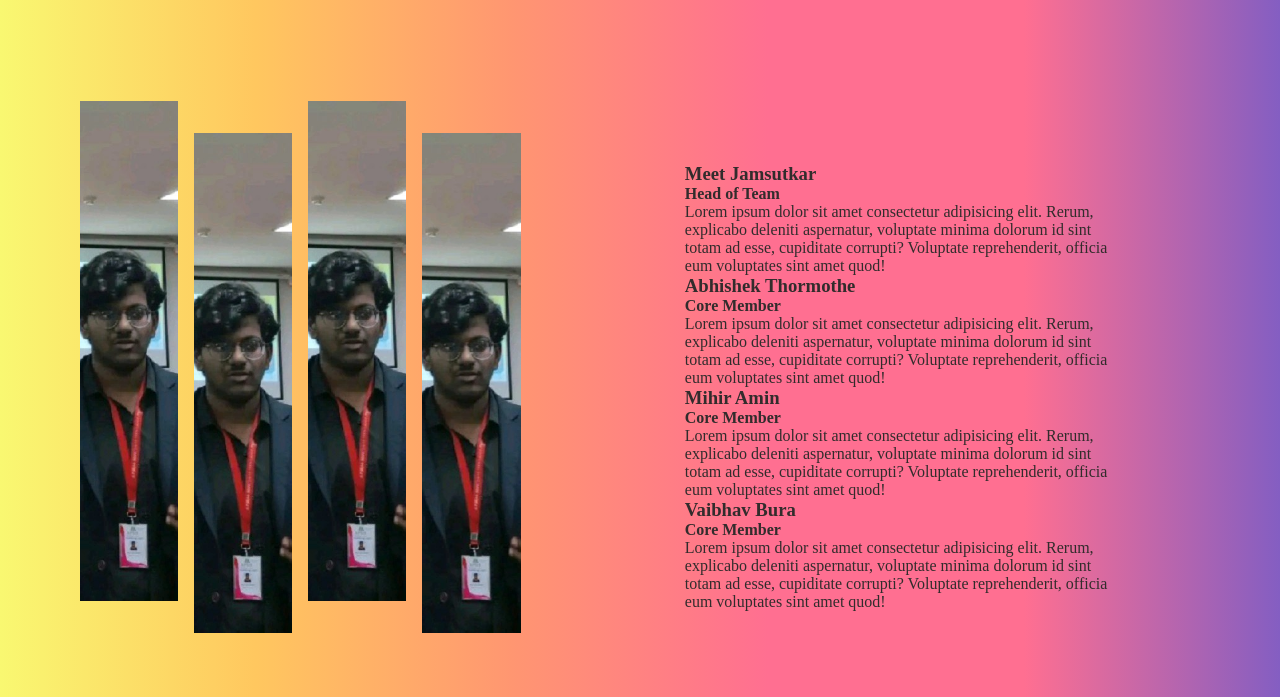
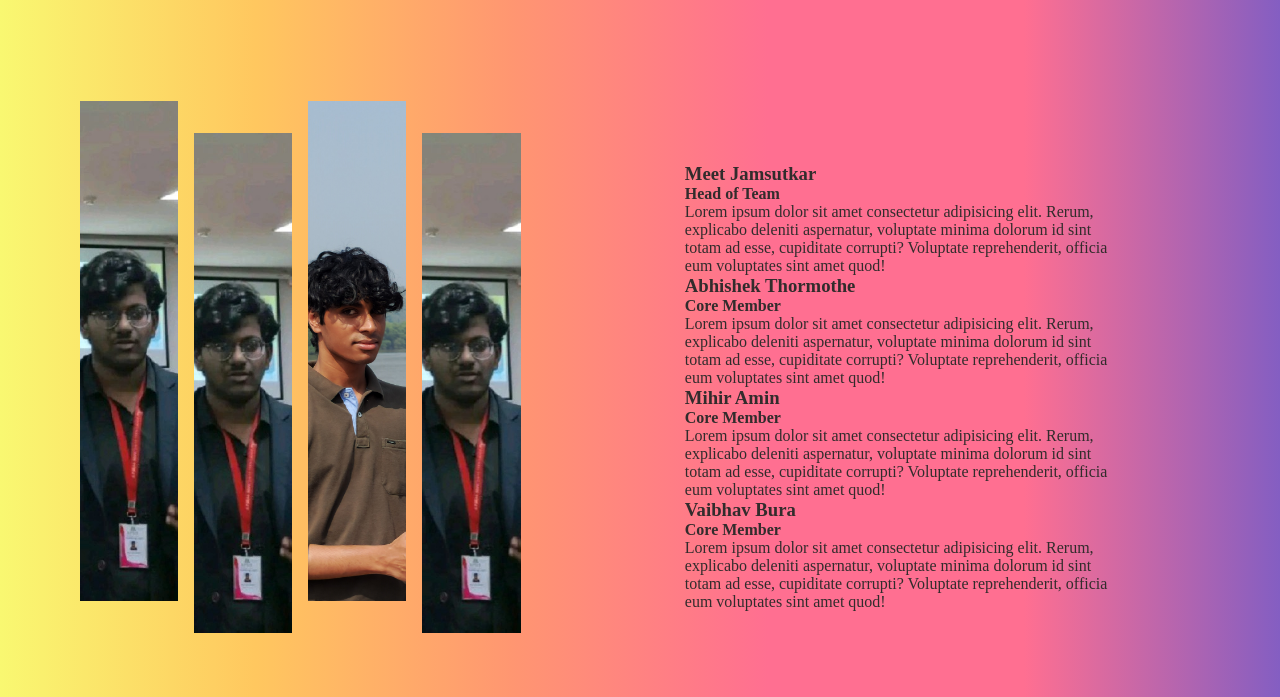
Before and after one commit to DYNAMICMORTAL/ojus, a plain HTML site: page team.html in a window 1280 px wide. Shown: the part 322-1019 px from the top of the page. Drawn offline with Linux system fonts and the light colour scheme; a web font is replaced by a local one.

Commit message:
Team Mihir Photo

```diff
--- a/team.html
+++ b/team.html
@@ -36,7 +36,7 @@
             <div class="container">
                 <div class="box box-1" style="--img: url(assets/images/meetJamsutkar.jpg);" data-text="Meet Jamsutkar"></div>
                 <div class="box box-2" style="--img: url(assets/images/meetJamsutkar.jpg);" data-text="Abhishek Thormothe"></div>
-                <div class="box box-3" style="--img: url(assets/images/meetJamsutkar.jpg);" data-text="Mihir Amin"></div>
+                <div class="box box-3" style="--img: url(assets/images/mihir2.jpg);" data-text="Mihir Amin"></div>
                 <div class="box box-4" style="--img: url(assets/images/meetJamsutkar.jpg);" data-text="Vaibhav Bura"></div>
 
             </div>
```
Also changed, not shown: assets/images/mihir2.jpg (added), 1 other file.
